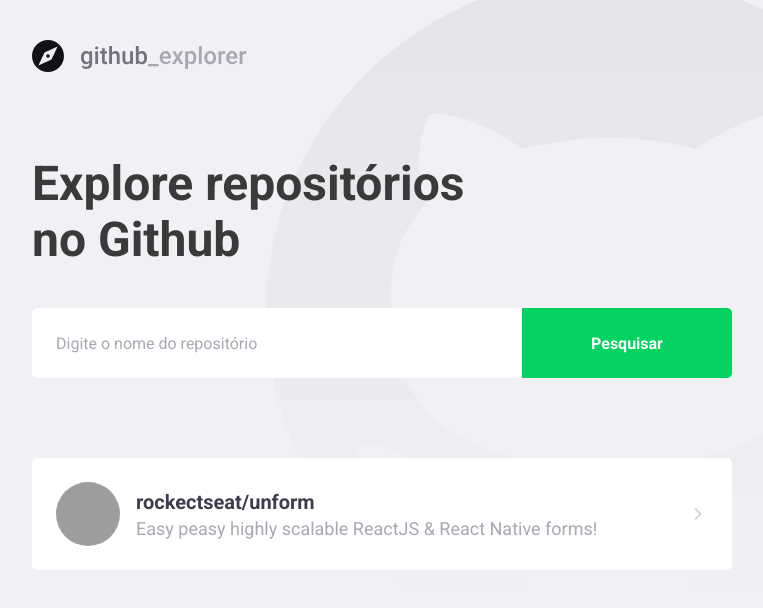
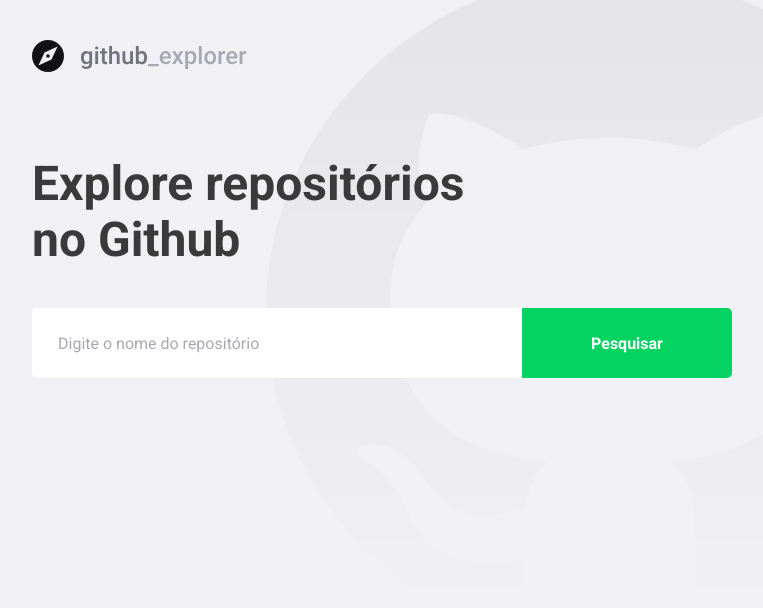
Before and after one commit to dioumedeiros-zz/github-repository, a React (Create React App) app: page / in a window 1280 px wide. Shown: the top 608 px of the page, without its empty margins (148-911 px from the left). Built offline with nearby package versions, Linux system fonts and the light colour scheme; grey boxes are pictures that could not be loaded.

Commit message:
feat: Used data api and control errors

```diff
--- a/src/pages/Dashboard/index.tsx
+++ b/src/pages/Dashboard/index.tsx
@@ -1,36 +1,78 @@
-import React from 'react'
+import React, { useState, FormEvent } from 'react';
 import { FiChevronRight } from 'react-icons/fi';
+import api from '../../services/api';
 
 import logoImg from '../../assets/logo.svg';
-import { Title, Form, Reposiitories } from './styles';
+import { Title, Form, Error, Reposiitories } from './styles';
+
+interface Repository {
+  full_name: string;
+  description: string;
+  owner: {
+    login: string;
+    avatar_url: string;
+  };
+}
 
 const Dashboard: React.FC = () => {
+  const [newRepo, setNewRepo] = useState('');
+  const [inputError, setInputError] = useState('');
+  const [repositories, setRepositories] = useState<Repository[]>([]);
+
+  async function handleAddRepository(
+    event: FormEvent<HTMLFormElement>,
+  ): Promise<void> {
+    event.preventDefault();
+
+    if (!newRepo) {
+      setInputError('Digite o autor/nome do repositório');
+      return;
+    }
+    try {
+      const response = await api.get(`repos/${newRepo}`);
+
+      setRepositories([...repositories, response.data]);
+      setNewRepo('');
+      setInputError('');
+    } catch (err) {
+      setInputError('Erro na busca por esse repositório');
+    }
+  }
+
   return (
     <>
       <img src={logoImg} alt="Github Explorer" />
       <Title>Explore repositórios no Github</Title>
-      <Form>
-        <input placeholder="Digite o nome do repositório" />
+      <Form hasError={!!inputError} onSubmit={handleAddRepository}>
+        <input
+          value={newRepo}
+          onChange={(e) => setNewRepo(e.target.value)}
+          placeholder="Digite o nome do repositório"
+        />
         <button type="submit">Pesquisar</button>
       </Form>
 
+      {inputError && <Error>{inputError}</Error>}
+
       <Reposiitories>
-        <a href="test">
+        {repositories.map((repository) => (
+          <a key={repository.full_name} href="test">
             <img
-            src="https://avatars3.githubusercontent.com/u/37094028?s=460&u=2046f770f89428370dc5cda95173aa3f088c9e73&v=4"
-            alt="Diou Medeiros"
+              src={repository.owner.avatar_url}
+              alt={repository.owner.login}
             />
 
             <div>
-            <strong>rockectseat/unform</strong>
-            <p>Easy peasy highly scalable ReactJS & React Native forms!</p>
+              <strong>{repository.full_name}</strong>
+              <p>{repository.description}</p>
             </div>
 
             <FiChevronRight size={20} />
           </a>
+        ))}
       </Reposiitories>
     </>
-  )
-}
+  );
+};
 
 export default Dashboard;
--- a/src/pages/Dashboard/styles.ts
+++ b/src/pages/Dashboard/styles.ts
@@ -1,16 +1,20 @@
-import styled from 'styled-components';
+import styled, { css } from 'styled-components';
 import { shade } from 'polished';
+
+interface FormProps {
+  hasError: boolean;
+}
 
 export const Title = styled.h1`
   font-size: 48px;
-  color: #3A3A3A;
+  color: #3a3a3a;
   max-width: 450px;
   line-height: 56px;
 
   margin-top: 80px;
 `;
 
-export const Form = styled.form`
+export const Form = styled.form<FormProps>`
   margin-top: 40px;
   max-width: 700px;
 
@@ -22,17 +26,25 @@
     padding: 0 24px;
     border: 0;
     border-radius: 5px 0 0 5px;
-    color: #3A3A3A;
+    color: #3a3a3a;
+    border: 2px solid #fff;
+    border-right: 0;
+
+    ${(props) =>
+      props.hasError &&
+      css`
+        border-color: #c53030;
+      `}
 
     &::placeholder {
-      color: #A8A8B3;
+      color: #a8a8b3;
     }
   }
 
   button {
     width: 210px;
     height: 70px;
-    background: #04D361;
+    background: #04d361;
     border: 0;
     border-radius: 0 5px 5px 0;
     color: #fff;
@@ -44,12 +56,18 @@
   }
 `;
 
+export const Error = styled.span`
+  display: block;
+  color: #c53030;
+  margin-top: 20px;
+`;
+
 export const Reposiitories = styled.div`
   margin-top: 80px;
   max-width: 700px;
 
   a {
-    background: #FFF;
+    background: #fff;
     border-radius: 5px;
     width: 100%;
     padding: 24px;
@@ -75,16 +93,17 @@
     }
 
     div {
-      margin-left: 16px;
+      margin: 0 16px;
+      flex: 1;
 
       strong {
         font-size: 20px;
-        color: #3D3D4D;
+        color: #3d3d4d;
       }
 
       p {
         font-size: 18px;
-        color: #A8A8B3;
+        color: #a8a8b3;
         margin-top: 4px;
       }
     }
```
Lines whose indentation alone changed are shown as unchanged.
